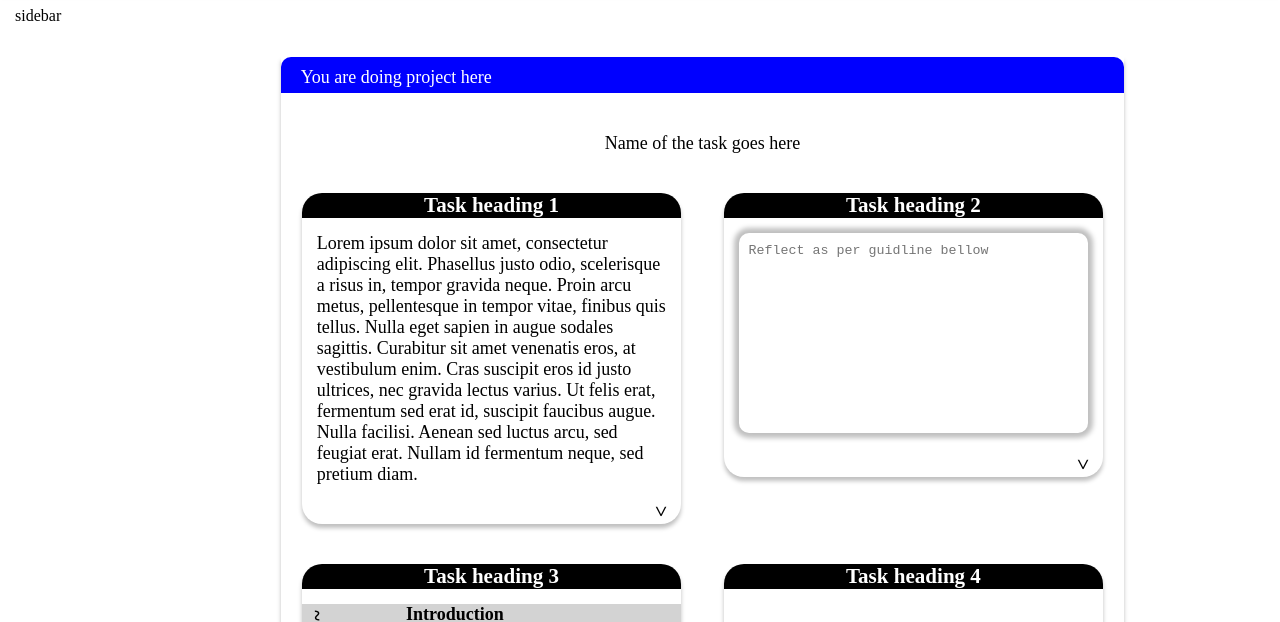
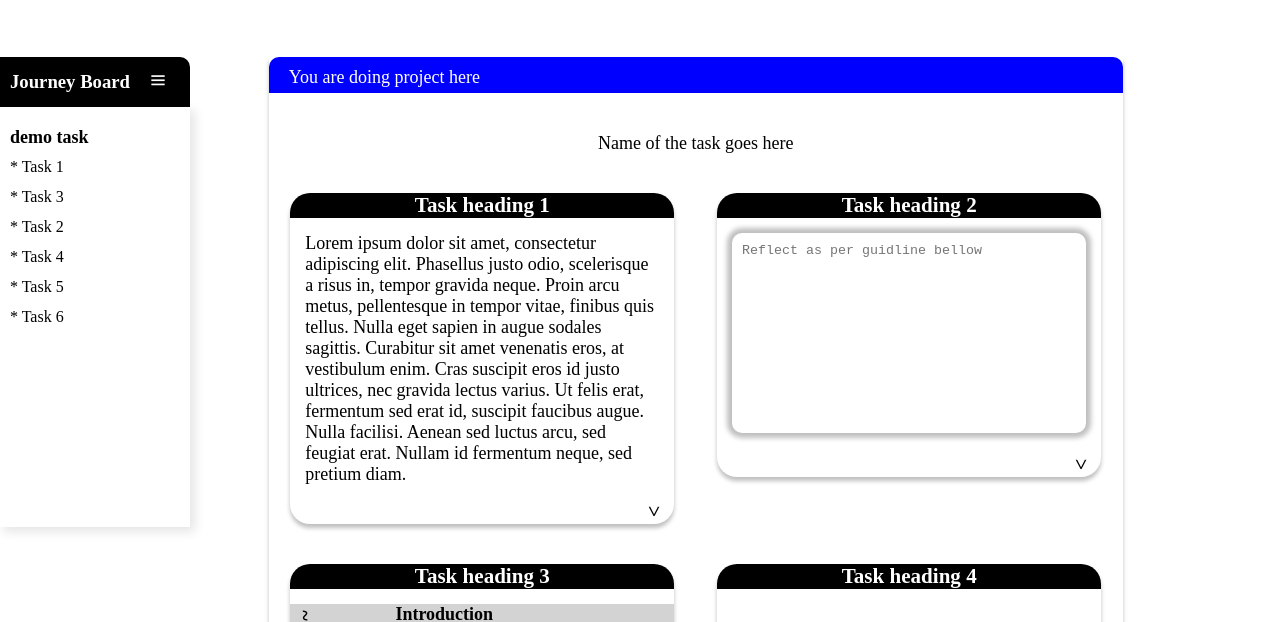
Before and after one commit to Razzor25/DeepThought-Intern-Task, a plain HTML site: page DeepThought/index.html in a window 1280 px wide. Shown: the part 98-720 px from the top of the page. Drawn offline with nearby package versions, Linux system fonts and the light colour scheme.

Commit message:
"Task Completed for HTML CSS and added extra JS for sidebar effect"

```diff
--- a/DeepThought/index.html
+++ b/DeepThought/index.html
@@ -6,6 +6,7 @@
     <meta name="viewport" content="width=device-width, initial-scale=1.0">
     <title>Deep Thought</title>
     <script src="https://kit.fontawesome.com/a47532a96d.js" crossorigin="anonymous"></script>
+    <link href='https://unpkg.com/boxicons@2.1.2/css/boxicons.min.css' rel='stylesheet'>
     <link rel="stylesheet" href="stylesheet.css"/>
 </head>
 <body>
@@ -43,9 +44,26 @@
     </section>
 
     <section id="container">
-       <div>
-        sidebar
-       </div>
+
+        <div style="position: relative;">
+            <div class="sidebartop">
+                <h3>Journey Board
+                    <label id="btn"><i  style="font-size: 20px;"class='bx bx-menu'></i></label>
+                </h3>
+
+            </div>
+            <div class="sidebar">
+            <label style="font-size:large; font-weight: bold; padding-left: 10px;">demo task</label>
+            <ul>
+                <li> * Task 1</li>
+                <li> * Task 3</li>
+                <li> * Task 2</li>
+                <li> * Task 4</li>
+                <li> * Task 5</li>
+                <li> * Task 6</li>
+            </ul>
+            </div>
+        </div>
         <main>
             <div class="top">You are doing project here</div>
             <div class="r2"><p>Name of the task goes here</p></div>
@@ -183,7 +201,7 @@
             </div>
             <div class="r5-c1 all">
                 <div class="wrapper">
-                    <h3>Task heading 4</h3>
+                    <h3>Task heading 5</h3>
                     <input class="toggle" id="toggle8" type="checkbox" >
                     <section>
                         <div>
@@ -204,7 +222,7 @@
             </div>
             <div class="r5-c2 all">
                 <div class="wrapper">
-                    <h3>Task heading 4</h3>
+                    <h3>Task heading 6</h3>
                     <input class="toggle" id="toggle9" type="checkbox" >
                     <section>
                         <div>
@@ -225,5 +243,14 @@
             </div>
         </main>
     </section>
+    <script>
+        let btn= document.querySelector("#btn");
+        let sidebar= document.querySelector(".sidebar");
+        let sidebartop=document.querySelector(".sidebartop");
+        btn.addEventListener("click",()=>{
+            sidebar.classList.toggle("active");
+            sidebartop.classList.toggle("active");
+        })
+    </script>
 </body>
 </html>
--- a/DeepThought/stylesheet.css
+++ b/DeepThought/stylesheet.css
@@ -52,6 +52,11 @@ nav ul li img{
     width: 30px;
     height: 50px;
 }
+h3{
+    background-color: black;
+    color: white;
+    text-align: center;
+}
 
 
 main{
@@ -79,8 +84,63 @@ h4{
 #container{
     position: absolute;
     display: grid;
+    padding-left: 0;
     margin: 0px;
     grid-template-columns: 10% 90% ;
+}
+.sidebar{
+    height: 50vh;
+    position: fixed;
+    width:190px;
+    margin-top: 100px;
+    padding:20px 0 0 0;
+    box-shadow: 4px 4px 10px 1px rgba(0, 0, 0, 0.1);
+    transition: all 0.5s ease;
+}
+.sidebar ul{
+    padding: 10px 10px;
+}
+.sidebar ul li{
+    position: relative;
+    height: 30px;
+}
+.sidebartop{
+    padding: 10 10px 10 10;
+    position: fixed;
+    width:190px;
+    transition: all 0.5s ease;
+}
+.sidebartop h3{
+    display: flex;
+    align-items: center;
+    text-align: center;
+    padding-left: 10px;
+    height: 50px;
+    border-top-right-radius:10px;
+    margin: 50px 0 0 0;
+
+}
+.sidebar.active{
+    width: 100px;
+}
+.sidebar.active ul,.sidebar.active label{
+    opacity: 0;
+}
+.sidebartop.active{
+    width: 100px;
+}
+.sidebartop.active h3{
+    color: black;
+}
+.sidebartop.active #btn{
+    color: white;
+    position: relative;
+    margin:0 20% 0 0;
+}
+#btn{
+    float: right;
+    text-align: center;
+    margin-left: 10%;
 }
 .top{
     border-top-left-radius: 10px;
@@ -119,11 +179,7 @@ h4{
     box-shadow: 0px 4px 4px rgba(0, 0, 0, 0.25);
     margin-bottom: 20px;
 }
-.wrapper h3{
-    background-color: black;
-    color: white;
-    text-align: center;
-}
+
 .toggle{
     display: none;
 }
@@ -209,7 +265,6 @@ h4{
 }
 .inner-toggle:checked ~ .inner-expand{
     height:auto;
-    color: rgb(233, 36, 36);
     padding: 10px 10px 10px 10px;
 }
 .intro{
```
